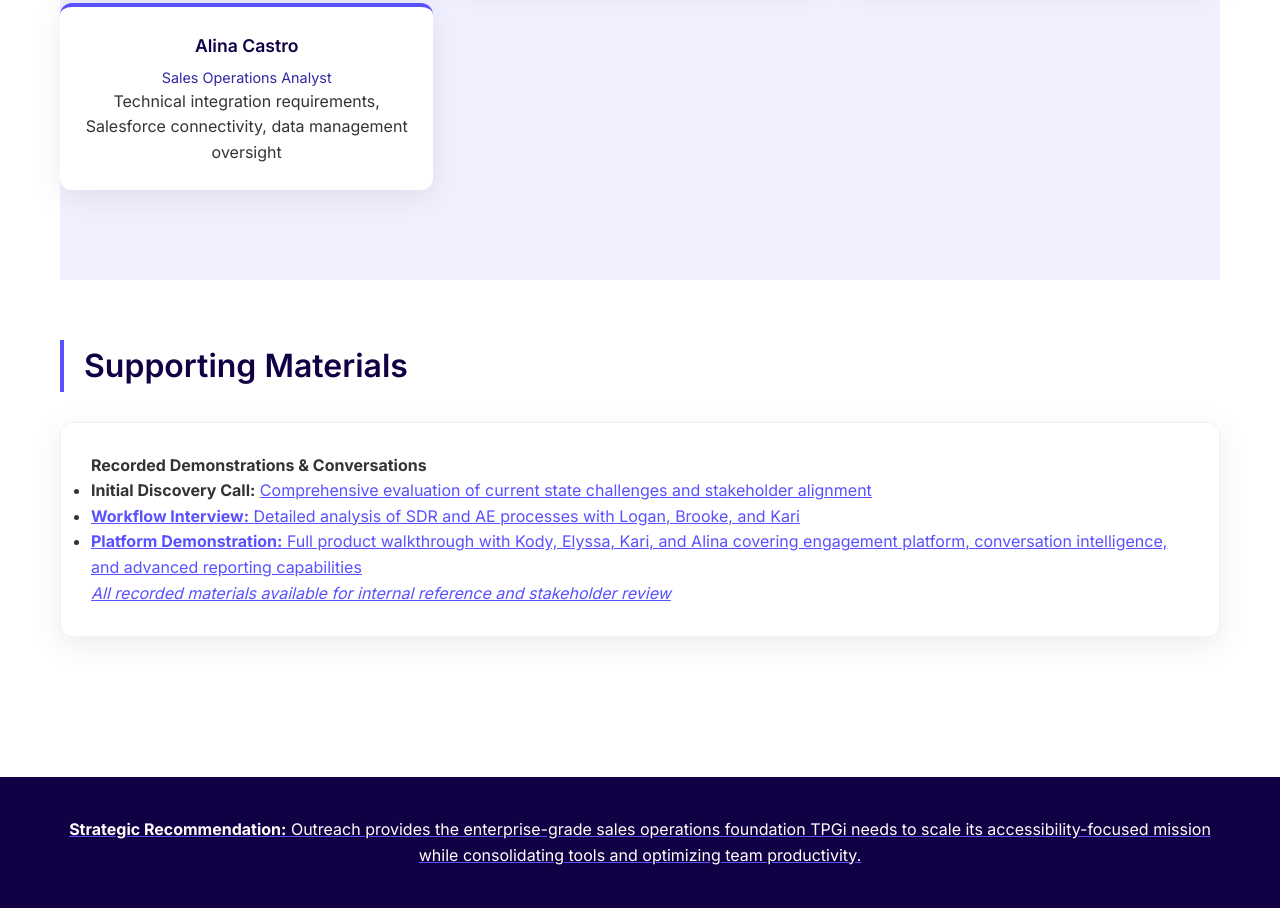
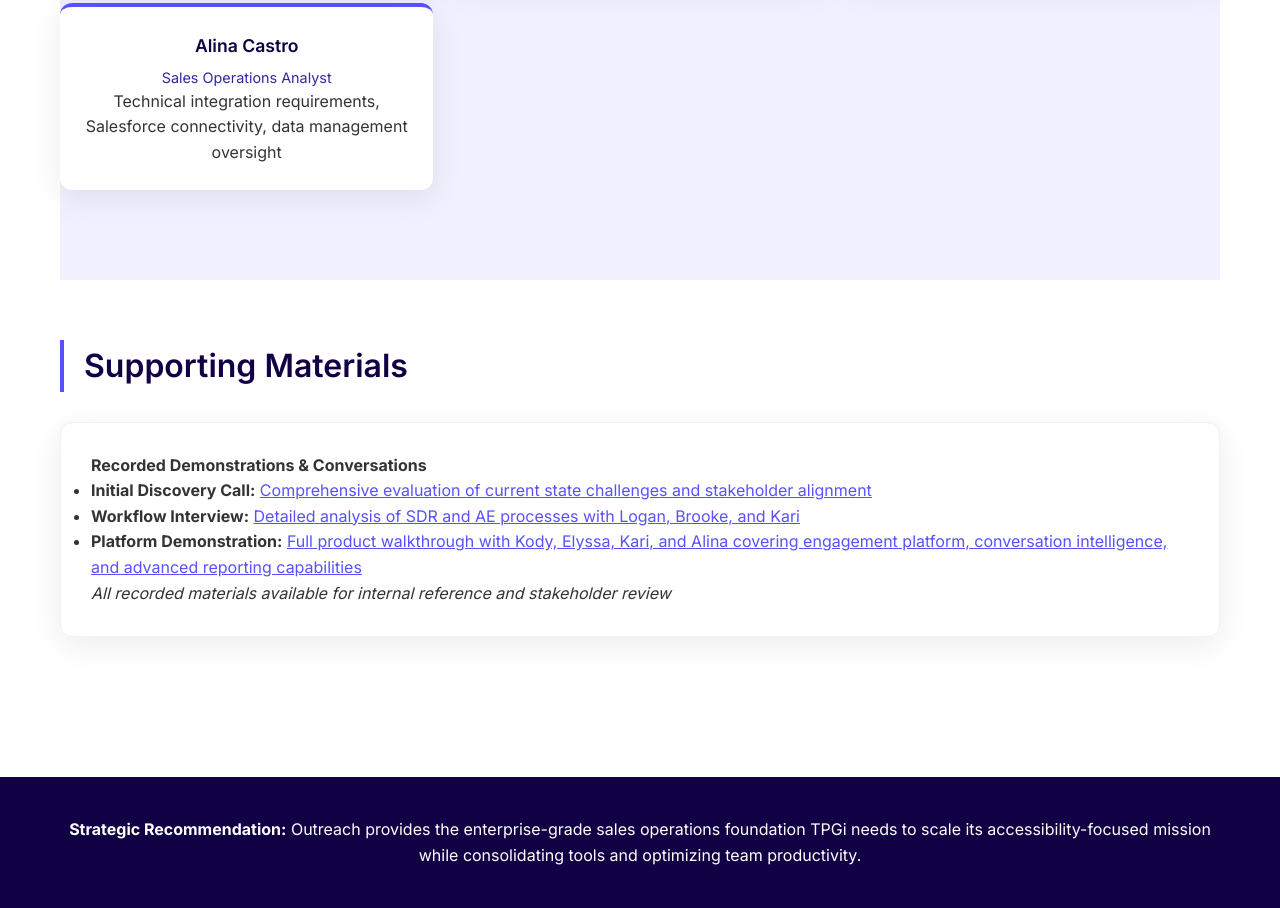
Before and after one commit to cfakih/TPGiFinalAssessment, a plain HTML site: page index.html in a window 1280 px wide. Shown: the part 9227-10135 px from the top of the page. Drawn offline with Linux system fonts and the light colour scheme.

Commit message:
Update index.html

```diff
--- a/index.html
+++ b/index.html
@@ -729,9 +729,9 @@
             <div class="card">
                 <h4>Recorded Demonstrations & Conversations</h4>
                 <ul>
-                    <li><strong>Initial Discovery Call:</strong> <a href="https://hello.outreach.io/s/ep5LUp-kXIc" style="color: #5951ff;"> Comprehensive evaluation of current state challenges and stakeholder alignment</li>
-                    <li><strong>Workflow Interview:</strong> <a href="https://hello.outreach.io/s/XtRDPqyDe8c" style="color: #5951ff;"> Detailed analysis of SDR and AE processes with Logan, Brooke, and Kari</li>
-                    <li><strong>Platform Demonstration:</strong> <a href="https://hello.outreach.io/s/IAdNdZSk_Hs" style="color: #5951ff;"> Full product walkthrough with Kody, Elyssa, Kari, and Alina covering engagement platform, conversation intelligence, and advanced reporting capabilities</li>
+                    <li><strong>Initial Discovery Call:</strong> <a href="https://hello.outreach.io/s/ep5LUp-kXIc" style="color: #5951ff;">Comprehensive evaluation of current state challenges and stakeholder alignment</a></li>
+                    <li><strong>Workflow Interview:</strong> <a href="https://hello.outreach.io/s/XtRDPqyDe8c" style="color: #5951ff;">Detailed analysis of SDR and AE processes with Logan, Brooke, and Kari</a></li>
+                    <li><strong>Platform Demonstration:</strong> <a href="https://hello.outreach.io/s/IAdNdZSk_Hs" style="color: #5951ff;">Full product walkthrough with Kody, Elyssa, Kari, and Alina covering engagement platform, conversation intelligence, and advanced reporting capabilities</a></li>
                 </ul>
 
                 <p><em>All recorded materials available for internal reference and stakeholder review</em></p>
```
